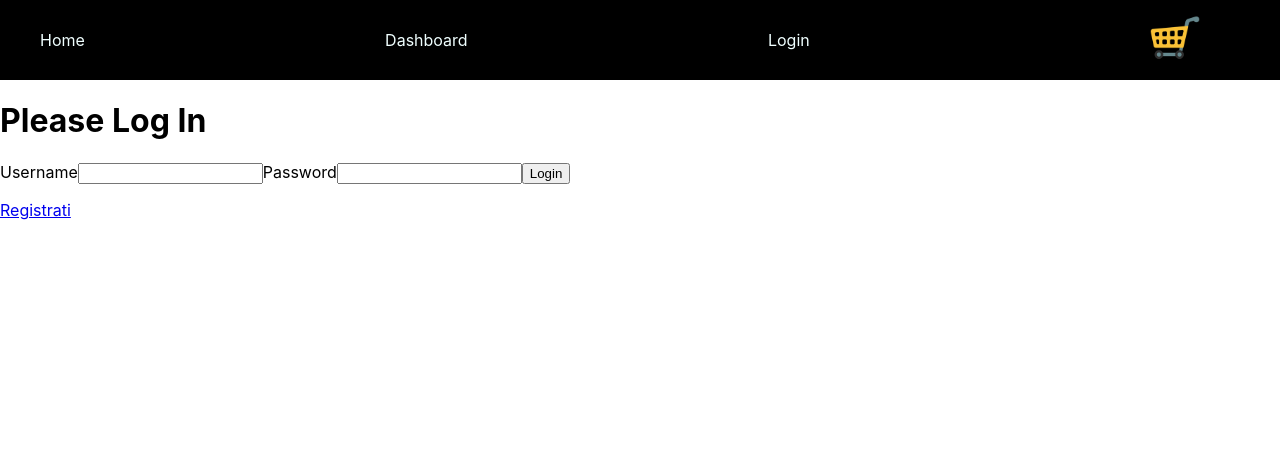
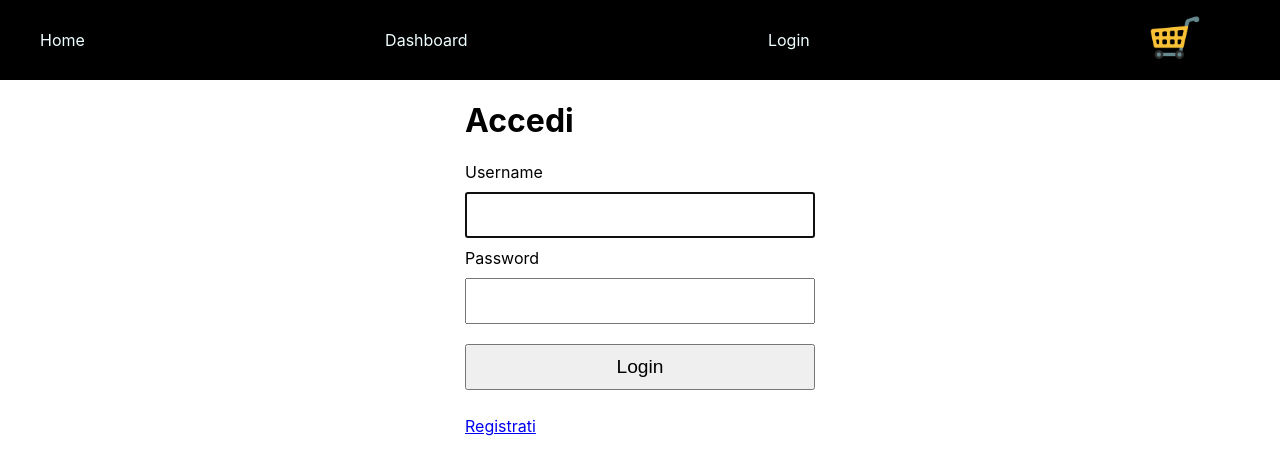
Before and after one commit to netsamma/commerce, a React (Create React App) app: page /login in a window 1280 px wide. Shown: the top 474 px of the page. Built offline with nearby package versions, Linux system fonts and the light colour scheme.

Commit message:
Login page css

```diff
--- a/src/App.css
+++ b/src/App.css
@@ -1,3 +1,7 @@
+*{
+  box-sizing: border-box
+}
+
 :root{
   --mainBlue: #2a2a77;
   --lightBlue: #b5dcf5;
@@ -17,7 +21,7 @@
   width: 70%;
   background: var(--peach);
   display: grid;
-  grid-template-columns: repeat(3, 1fr);
+  grid-template-columns: repeat(4, 1fr);
 }
 
 .product-card{
@@ -28,12 +32,6 @@
   background: var(--mainWhite);
   border-radius: 20px;
 }
-.cart-wrapper{
-  width: 30%;
-  background: var(--lightBlue);
-  padding: 30px;
-}
-
 
 
 .product-image{
@@ -77,11 +75,13 @@
 
 .cart-wrapper{
   padding: 20px;
+  width: 30%;
+  background: var(--lightBlue);
+  padding: 30px;
 }
 
 .cart-icon{
 	height: 50px;
-
 }
 
 .badge-notify{
@@ -93,3 +93,15 @@
   top: -28px;
   left: -5px;
 }
+
+.login-wrapper{
+  margin: auto;
+  width: 350px;
+}
+
+.login-wrapper input, .login-wrapper button{
+  width: 100%;
+  margin: 10px 0;
+  padding: 10px;
+  font-size: 1.2rem;
+}
--- a/src/App.js
+++ b/src/App.js
@@ -16,7 +16,7 @@ function App() {
         <Route
           path="/"
           element={
-            <Home numbOfCartItems={numbOfCartItems} cartItems={cartItems} onAdd={onAdd}/>
+            <Home numbOfCartItems={numbOfCartItems} cartItems={cartItems} onAdd={onAdd} onRemove={onRemove}/>
           }
         >
         </Route>
--- a/src/components/Cart.js
+++ b/src/components/Cart.js
@@ -11,7 +11,7 @@ function Cart(props) {
       <div className="cart">
         {props.cartItems.length === 0 && <div>Carrello vuoto</div>}
         {props.cartItems.map((item) => (
-          <div key={item.product_id} className="item_row">
+          <div key={item.product_id?item.product_id:item.id} className="item_row">
             <div> {item.title} </div>
             <div> {item.qty} x € {item.price.toFixed(2)} </div>
             <button onClick={() => props.onRemove(item)} className="remove"> - </button>
--- a/src/components/CartIcon.js
+++ b/src/components/CartIcon.js
@@ -1,7 +1,6 @@
 import image from '../img/cart.jpg'
 
 function CartIcon(props) {
-  console.log("CartIcon "+props.numbOfCartItems)
   return (
     <div className='navbar-button'>
       <span className={props.numbOfCartItems !== 0 ? "badge-notify" : ""}>
--- a/src/components/LoginForm.js
+++ b/src/components/LoginForm.js
@@ -1,23 +1,36 @@
-import React, { useRef, useState } from 'react'
+import axios from 'axios';
+import React, { useEffect, useRef, useState } from 'react'
 
 function LoginForm() {
 	const [username, setUserName] = useState();
 	const [password, setPassword] = useState();
+	const [success, setSuccess] = useState(false);
 	const usernameRef = useRef()
 	const passwordRef = useRef()
 
 	const handleSubmit = async e => {
 		e.preventDefault();
-		const token = await loginUser({
-		  username,
-		  password
-		});
-		// setToken(token);
+		try {
+			const response = await axios.post(
+				'http://localhost:8080/login',
+				JSON.stringify({username, password})
+			)
+			setSuccess(true);
+			// setToken(token);
+			console.log(response.data.token);
+		} catch (error) {
+
+		}
+
 	}
+
+	useEffect(() => {
+		usernameRef.current.focus()
+	},[])
 
 	return(
 	  <div className="login-wrapper">
-		<h1>Please Log In</h1>
+		<h1>Accedi</h1>
 		<form onSubmit={handleSubmit}>
 		  	<label htmlFor='username'>Username</label>
 			<input
@@ -37,24 +50,11 @@ function LoginForm() {
 				required
 			/>
 		  	<button>Login</button>
-			  <p>
-				  <a href="#">Registrati</a>
-			  </p>
+			<p><a href="/signup">Registrati</a></p>
 		</form>
 	  </div>
 	)
   }
 
-async function loginUser(credentials) {
-	return fetch('http://localhost:8080/login', {
-	  method: 'POST',
-	  headers: {
-		'Content-Type': 'application/json'
-	  },
-	  body: JSON.stringify(credentials)
-	})
-	  .then(data => data.json())
-}
-
 
 export default LoginForm
--- a/src/components/Products.js
+++ b/src/components/Products.js
@@ -5,7 +5,8 @@ function Products(props) {
 		<>
 			{props.loading ? (
 				<h4>Loading...</h4>) :
-				(props.products.map((item) => <Product key={item.product_id} product={item} onAdd={props.onAdd}/>
+				(props.products.map((item) =>
+					<Product key={item.product_id?item.product_id:item.id} product={item} onAdd={props.onAdd}/>
 				)
 			)
 			}
--- a/src/pages/CartPage.js
+++ b/src/pages/CartPage.js
@@ -6,14 +6,12 @@ function CartPage(props) {
   return (
     <>
       <Navbar numbOfCartItems={props.numbOfCartItems} />
-      <div className="main">
-        <div className="login-form-wrapper">
+      <div className="cart-wrapper">
           <Cart
             cartItems={props.cartItems}
             onAdd={props.onAdd}
             onRemove={props.onRemove}
           />
-        </div>
       </div>
     </>
   );
--- a/src/pages/Home.js
+++ b/src/pages/Home.js
@@ -6,6 +6,7 @@ import useProducts from '../hooks/useProducts';
 
 function Home(props) {
 	const {products, loading} = useProducts()
+	// console.log(props);
 
 	return (
 		<>
--- a/src/pages/LoginPage.js
+++ b/src/pages/LoginPage.js
@@ -6,11 +6,8 @@ function LoginPage(props) {
   return (
 	<>
 		<Navbar numbOfCartItems={props.numbOfCartItems}/>
-		<div className="main">
-			<div className="login-form-wrapper">
-				<LoginForm/>
-			</div>
-		</div>
+		<LoginForm/>
+
 	</>
   )
 }
```
Also changed, not shown: 1 other file (tests, documents, lock files or other folders).
